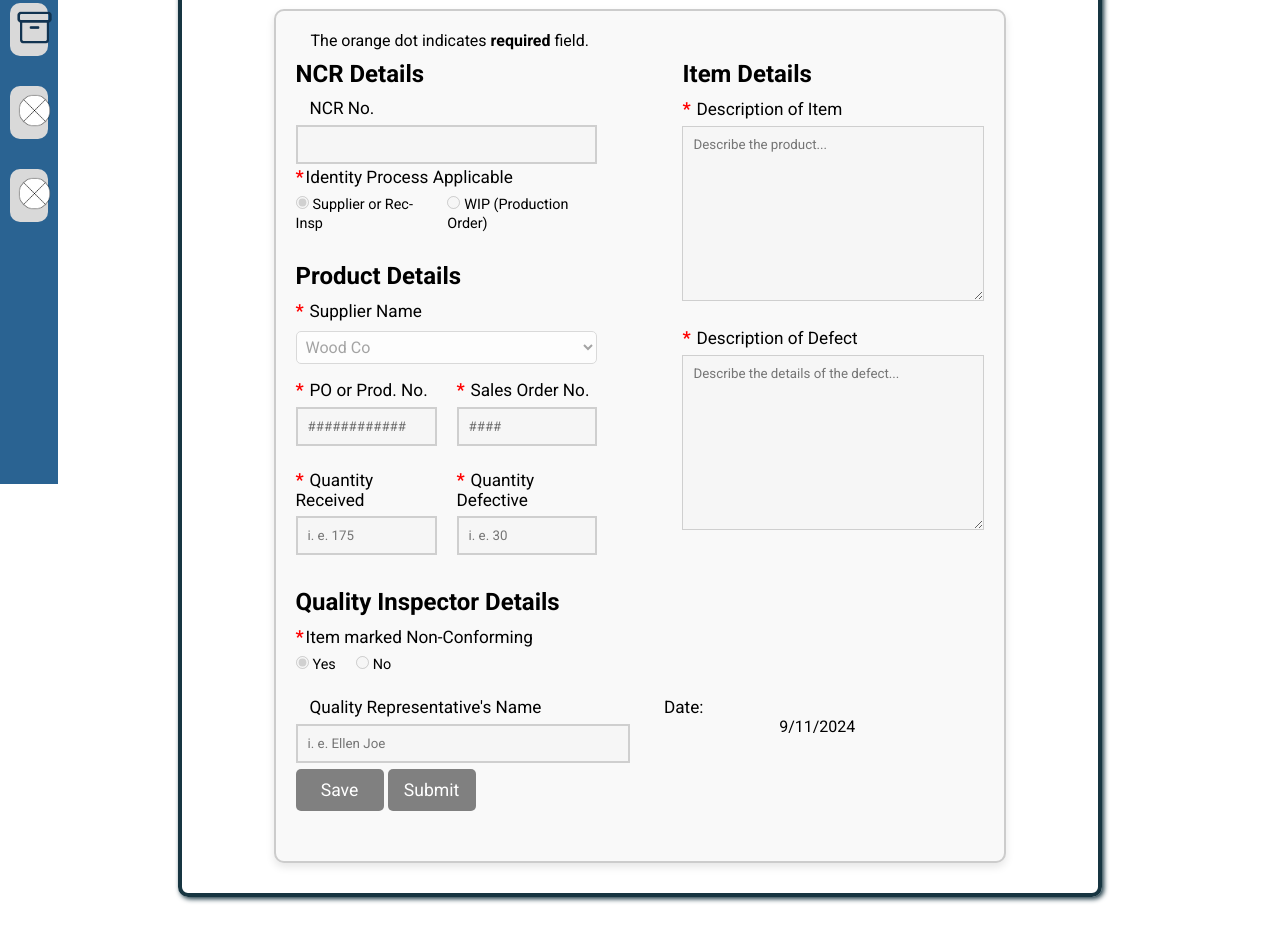
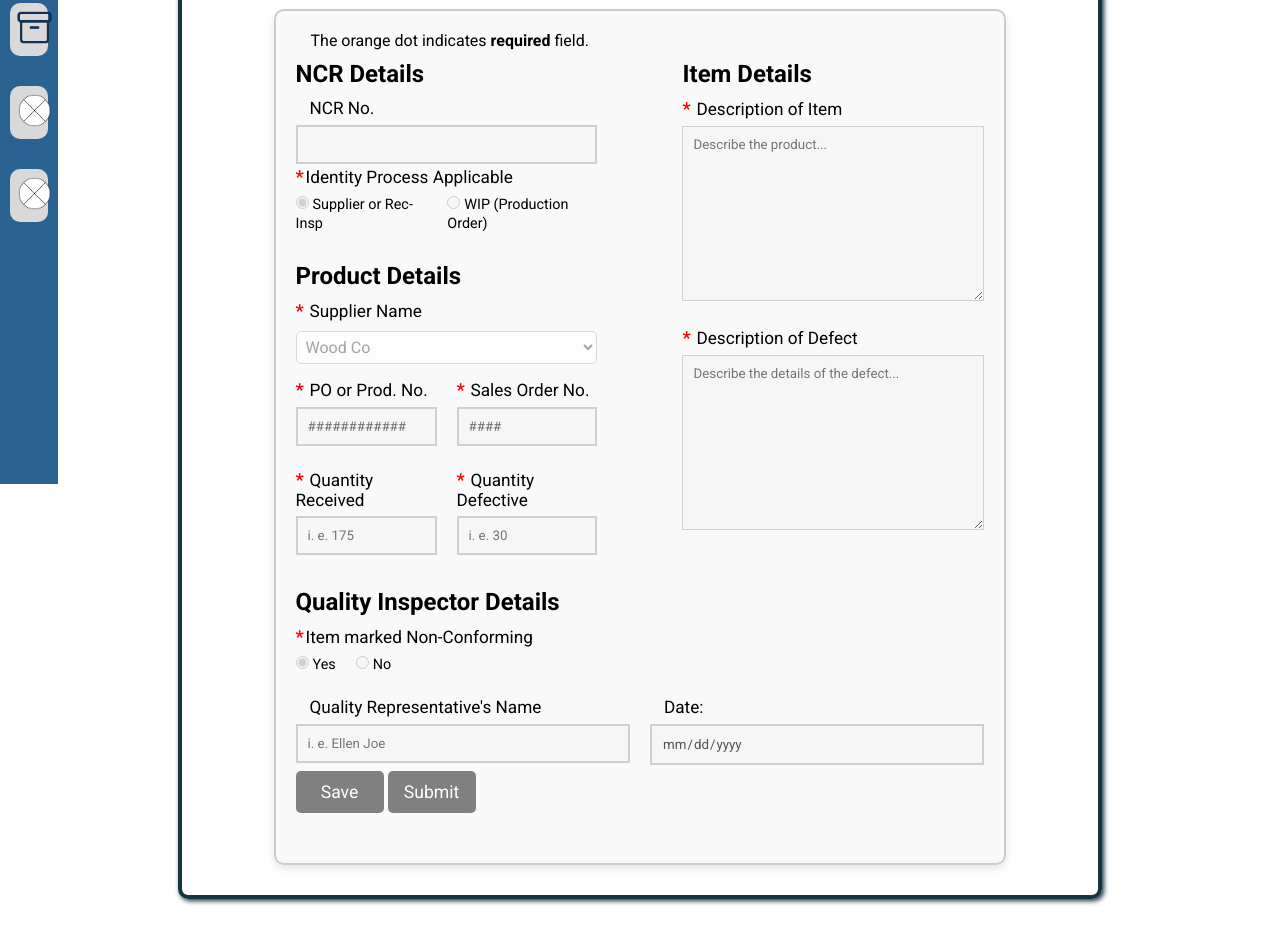
Before and after one commit to SchoolShaneNC/Crossfire-NCR, a website: page ncr-crossfireUpdated/formCreate.html in a window 1280 px wide. Shown: the part 316-1259 px from the top of the page. Drawn offline with nearby package versions, Linux system fonts and the light colour scheme; sample sign-in values are in the browser's storage.

Commit message:
fixed QI date styling
fixed QI date styling

```diff
--- a/ncr-crossfireUpdated/formCreate.html
+++ b/ncr-crossfireUpdated/formCreate.html
@@ -181,9 +181,11 @@
                                     <label for="qualityRepName">Quality Representative's Name</label>
                                     <input type="text" id="qualityRepName" name="qualityRepName"  placeholder="i. e. Ellen Joe" required>
                                 </div>
-                                <div id ="date">
-
-                                </div>
+                                <div>
+                                    <div class="required-field"></div>
+                                     <label for="engDate">Date:</label>
+                                     <input type="date" id="engDate" name="date">
+                                 </div>
                             </div>
                         </div>
 
```
Also changed, not shown: ncr-crossfireUpdated/formEdit.html (+5 -3 lines), ncr-crossfireUpdated/formViewFromLog.html (+5 -3 lines).
